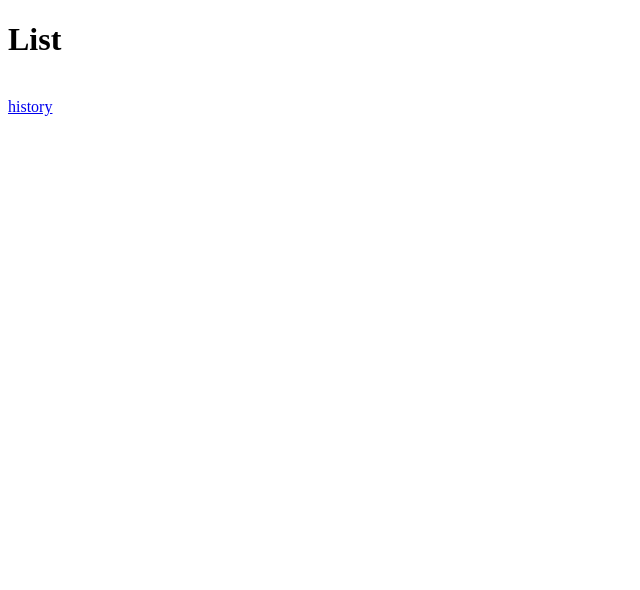
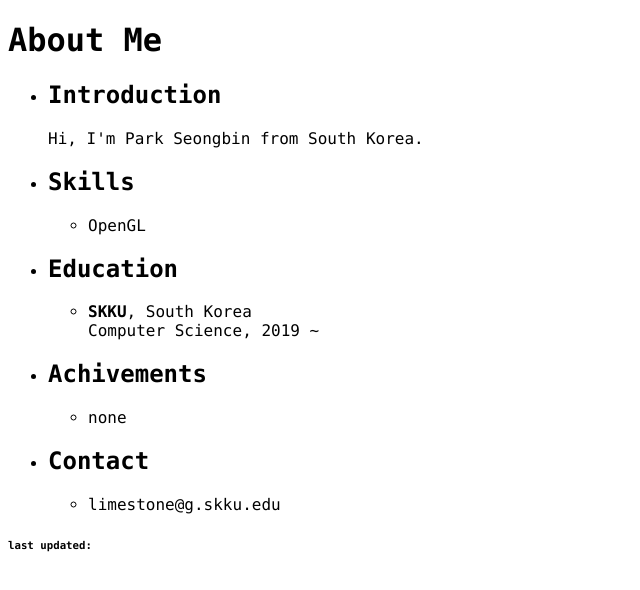
Before and after one commit to halfseal/halfseal.github.io, a plain HTML site: page index.html in a window 1280 px wide. Shown: the whole page, without its empty margins (0-640 px from the left). Drawn offline with Linux system fonts and the light colour scheme.

Commit message:
yml edit

```diff
--- a/index.html
+++ b/index.html
@@ -1,15 +1,58 @@
 <!DOCTYPE html>
 <html lang="en">
+
 <head>
     <meta charset="UTF-8">
     <meta name="viewport" content="width=device-width, initial-scale=1">
     <title>HalfSeal</title>
+    <style>
+        body {
+            font-family: Consolas, monospace;
+        }
+    </style>
 </head>
+
 <body>
-    <h1>List</h1><br>
+    <h1>About Me</h1>
+    <ul>
+        <li>
+            <h2>Introduction</h2>
+        </li>
+        <p>Hi, I'm Park Seongbin from South Korea.</p>
+        <li>
+            <h2>Skills</h2>
+            <ul>
+                <li>OpenGL</li>
+            </ul>
+        </li>
+        <li>
+            <h2>Education</h2>
+            <ul>
+                <li><b>SKKU</b>, South Korea</li>
+                Computer Science, 2019 ~
+            </ul>
+        </li>
+        <li>
+            <h2>Achivements</h2>
+            <ul>
+                <li>none</li>
+            </ul>
+        </li>
+        <li>
+            <h2>Contact</h2>
+            <ul>
+                <li>limestone@g.skku.edu</li>
+            </ul>
+        </li>
+    </ul>
+    <p>
+    <h6>last updated: </h6>
+    </p>
+    <!-- <h1>List</h1><br> -->
     <!-- <a href="https://halfseal.github.io/lissajous/">lissajous</a><br> -->
     <!-- <a href="https://halfseal.github.io/webgl_earth/">earth</a><br> -->
-    <a href="history/history.html">history</a><br>
+    <!-- <a href="history/history.html">history</a><br> -->
     <!-- <a href="https://halfseal.github.io/webgl_bumping/">bumping(not working)</a><br> -->
 </body>
+
 </html>
```
Also changed, not shown: 1 other file.
